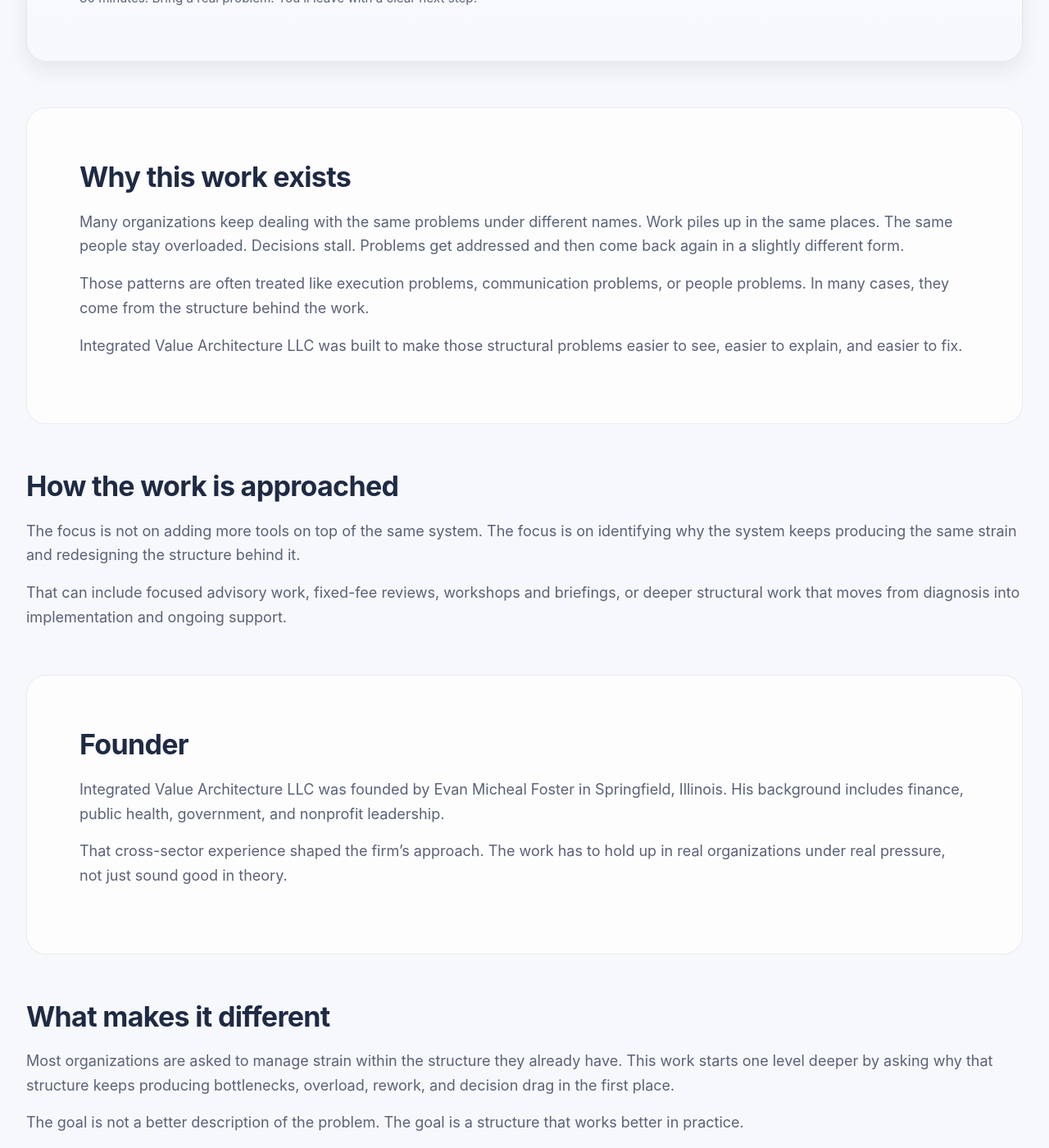
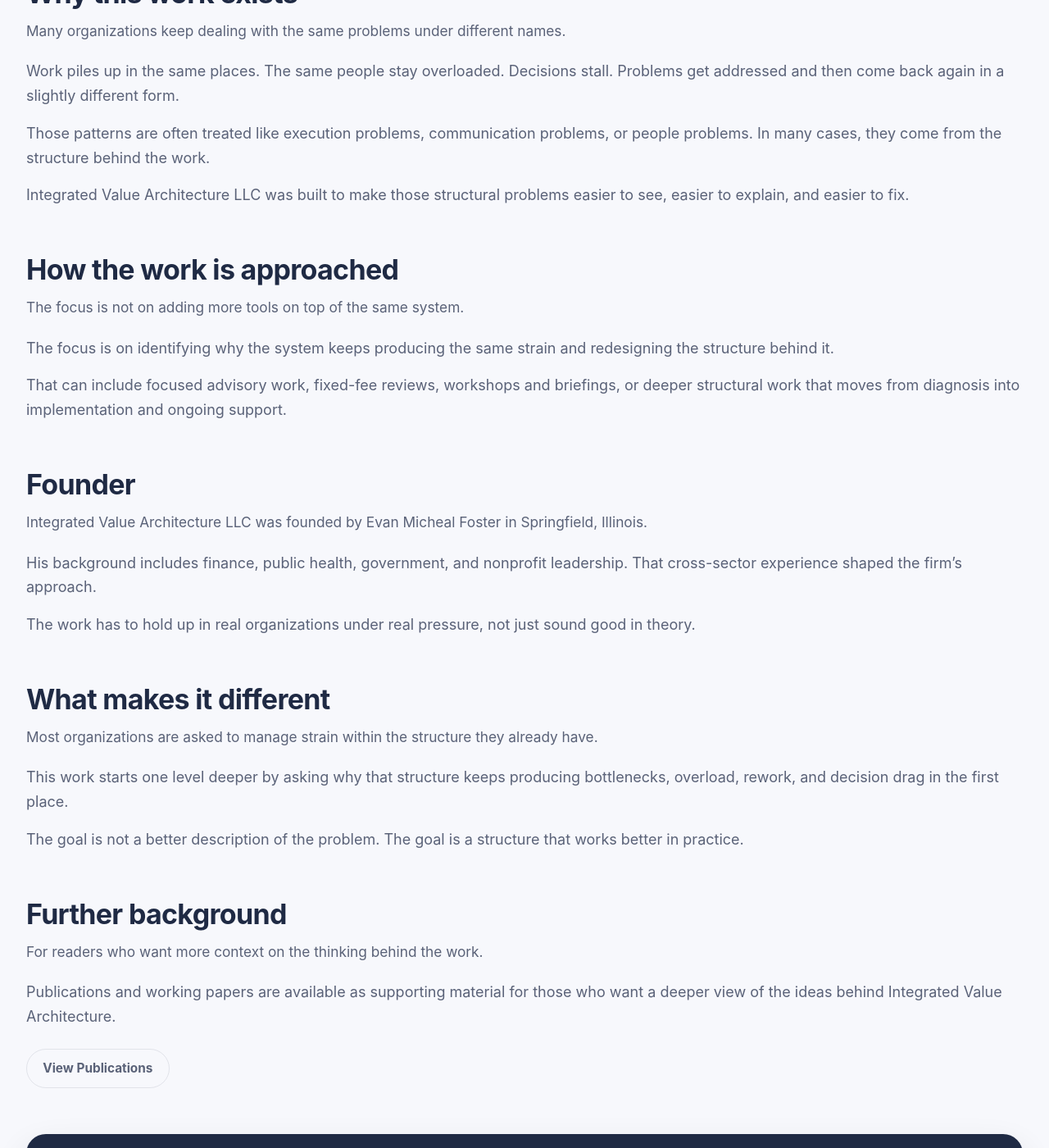
Before and after one commit to efost7873/integratedvaluearchitecture.com, a Jekyll site: the page built from about.html, in a window 1280 px wide and 1400 px high, scrolled down 575 px. Shown: the whole window at 82% size. Built offline with Jekyll 4.4.1, drawn with Linux system fonts in a browser that asks for light colours.

Commit message:
Update about.html

```diff
--- a/about.html
+++ b/about.html
@@ -6,9 +6,10 @@
 ---
 
 <div class="iva-page">
+
 <main>
 
-  <section id="about-hero" class="iva-band-strong">
+  <section id="about-hero">
     <div class="section-header">
       <h1>About</h1>
       <p class="section-subtitle">
@@ -34,13 +35,16 @@
     </p>
   </section>
 
-  <section id="about-why" class="iva-band-soft">
+  <section id="about-why">
     <div class="section-header">
       <h2>Why this work exists</h2>
+      <p class="section-subtitle">
+        Many organizations keep dealing with the same problems under different names.
+      </p>
     </div>
 
     <p>
-      Many organizations keep dealing with the same problems under different names. Work piles up in the same places. The same people stay overloaded. Decisions stall. Problems get addressed and then come back again in a slightly different form.
+      Work piles up in the same places. The same people stay overloaded. Decisions stall. Problems get addressed and then come back again in a slightly different form.
     </p>
 
     <p>
@@ -55,10 +59,13 @@
   <section id="about-approach">
     <div class="section-header">
       <h2>How the work is approached</h2>
+      <p class="section-subtitle">
+        The focus is not on adding more tools on top of the same system.
+      </p>
     </div>
 
     <p>
-      The focus is not on adding more tools on top of the same system. The focus is on identifying why the system keeps producing the same strain and redesigning the structure behind it.
+      The focus is on identifying why the system keeps producing the same strain and redesigning the structure behind it.
     </p>
 
     <p>
@@ -66,32 +73,55 @@
     </p>
   </section>
 
-  <section id="about-founder" class="iva-band-soft">
+  <section id="about-founder">
     <div class="section-header">
       <h2>Founder</h2>
+      <p class="section-subtitle">
+        Integrated Value Architecture LLC was founded by Evan Micheal Foster in Springfield, Illinois.
+      </p>
     </div>
 
     <p>
-      Integrated Value Architecture LLC was founded by Evan Micheal Foster in Springfield, Illinois. His background includes finance, public health, government, and nonprofit leadership.
+      His background includes finance, public health, government, and nonprofit leadership. That cross-sector experience shaped the firm’s approach.
     </p>
 
     <p>
-      That cross-sector experience shaped the firm’s approach. The work has to hold up in real organizations under real pressure, not just sound good in theory.
+      The work has to hold up in real organizations under real pressure, not just sound good in theory.
     </p>
   </section>
 
   <section id="about-difference">
     <div class="section-header">
       <h2>What makes it different</h2>
+      <p class="section-subtitle">
+        Most organizations are asked to manage strain within the structure they already have.
+      </p>
     </div>
 
     <p>
-      Most organizations are asked to manage strain within the structure they already have. This work starts one level deeper by asking why that structure keeps producing bottlenecks, overload, rework, and decision drag in the first place.
+      This work starts one level deeper by asking why that structure keeps producing bottlenecks, overload, rework, and decision drag in the first place.
     </p>
 
     <p>
       The goal is not a better description of the problem. The goal is a structure that works better in practice.
     </p>
+  </section>
+
+  <section id="about-credibility">
+    <div class="section-header">
+      <h2>Further background</h2>
+      <p class="section-subtitle">
+        For readers who want more context on the thinking behind the work.
+      </p>
+    </div>
+
+    <p>
+      Publications and working papers are available as supporting material for those who want a deeper view of the ideas behind Integrated Value Architecture.
+    </p>
+
+    <div class="iva-btn-row">
+      <a href="{{ site.baseurl }}/publications" class="iva-btn-secondary">View Publications</a>
+    </div>
   </section>
 
   <section id="about-cta" class="iva-cta-section">
```
